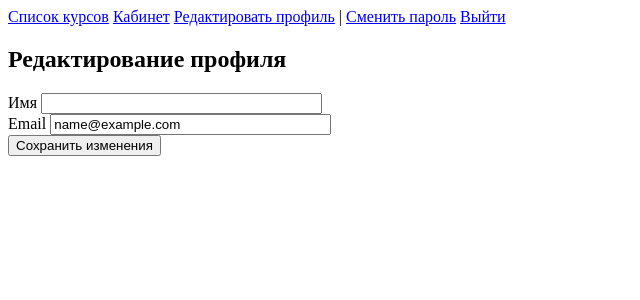
After one commit to shlykovv/EduTrack, a Flask app: page /profile/edit in a window 1280 px wide. The commit adds this page. Shown: the top 300 px of the page, without its empty margins (0-640 px from the left). Run offline with Flask 3, Linux system fonts and the light colour scheme; a user stored in the database is signed in; tables that the repository leaves empty hold one stand-in row (values such as "Sample post").

Commit message:
Добавлены методы для обновления профиля и изменения пароля

```diff
--- a/app/forms.py
+++ b/app/forms.py
@@ -1,6 +1,7 @@
 from flask_wtf import FlaskForm
 from wtforms import StringField, PasswordField, SubmitField
-from wtforms.validators import DataRequired, Email, EqualTo, ValidationError
+from wtforms.validators import DataRequired, Email, EqualTo, ValidationError, Length
+from flask_login import current_user
 
 from app.models import User
 
@@ -26,3 +27,23 @@ class LoginForm(FlaskForm):
     email = StringField('Email', validators=[DataRequired(), Email()])
     password = PasswordField('Пароль', validators=[DataRequired()])
     submit = SubmitField('Войти')
+
+
+class EditProfileForm(FlaskForm):
+    name = StringField('Имя', validators=[DataRequired()])
+    email = StringField('Email', validators=[DataRequired(), Email()])
+    submit = SubmitField('Сохранить изменения')
+
+    def validate_email(self, email):
+        if email.data != current_user.email:
+            user = User.query.filter_by(email.email.data).first()
+            if user:
+                raise ValidationError('Этот email уже используется')
+
+
+class ChangePasswordForm(FlaskForm):
+    old_password = PasswordField('Старый пароль', validators=[DataRequired()])
+    new_password = PasswordField('Новый пароль', validators=[DataRequired(), Length(min=8)])
+    confirm_password = PasswordField('Подтвердите новый пароль',
+                                     validators=[DataRequired(), EqualTo('new_password')])
+    submit = SubmitField('Обновить пароль')
--- a/app/profile.py
+++ b/app/profile.py
@@ -1,7 +1,9 @@
 from flask import Blueprint, render_template, request, redirect, url_for, flash
 from flask_login import login_required, current_user
 
+from app import db
 from app.models import Course, LessonProgress
+from app.forms import EditProfileForm, ChangePasswordForm
 
 
 profile_bp = Blueprint('profile', __name__)
@@ -11,7 +13,7 @@ profile_bp = Blueprint('profile', __name__)
 @login_required
 def dashboard():
     courses = Course.query.all()
-    progress_map = []
+    progress_map = {}
 
     for course in courses:
         course_progress = {}
@@ -25,4 +27,32 @@ def dashboard():
             })
         progress_map[course] = course_progress
 
-    return render_template('user/dashboard.html', progress_map=progress_map)
+    return render_template('profile/dashboard.html', progress_map=progress_map)
+
+
+@profile_bp.route('/profile/edit', methods=['GET', 'POST'])
+@login_required
+def edit_profile():
+    form = EditProfileForm(obj=current_user)
+    if form.validate_on_submit():
+        current_user.name = form.name.data
+        current_user.email = form.email.data
+        db.session.commit()
+        flash('Профиль обновлен')
+        return redirect(url_for('profile.dashboard'))
+    return render_template('profile/edit_profile.html', form=form)
+
+
+@profile_bp.route('/profile/change-password', methods=['GET', 'POST'])
+@login_required
+def change_password():
+    form = ChangePasswordForm()
+    if form.validate_on_submit():
+        if current_user.check_password(form.old_password.data):
+            current_user.set_password(form.new_password.data)
+            db.session.commit()
+            flash('Пароль обновлён.')
+            return redirect(url_for('profile.dashboard'))
+        else:
+            flash('Старый пароль неверен.')
+    return render_template('profile/change_password.html', form=form)
--- a/app/templates/base.html
+++ b/app/templates/base.html
@@ -10,6 +10,8 @@
         {% if current_user.is_authenticated %}
             <a href="{{ url_for('courses.course_list') }}">Список курсов</a>
             <a href="{{ url_for('profile.dashboard') }}">Кабинет</a>
+            <a href="{{ url_for('profile.edit_profile') }}">Редактировать профиль</a> |
+            <a href="{{ url_for('profile.change_password') }}">Сменить пароль</a>
             <a href="{{ url_for('auth.logout') }}">Выйти</a>
         {% else %}
             <a href="{{ url_for('auth.login') }}">Войти</a>
--- /dev/null
+++ b/app/templates/profile/edit_profile.html
@@ -0,0 +1,10 @@
+{% extends "base.html" %}
+{% block content %}
+  <h2>Редактирование профиля</h2>
+  <form method="post">
+    {{ form.hidden_tag() }}
+    {{ form.name.label }} {{ form.name(size=32) }}<br>
+    {{ form.email.label }} {{ form.email(size=32) }}<br>
+    {{ form.submit() }}
+  </form>
+{% endblock %}
```
Also changed, not shown: app/templates/profile/change_password.html (added, +11 -0 lines), app/templates/profile/dashboard.html (added, +21 -0 lines), app/templates/user/dashboard.html (deleted).
